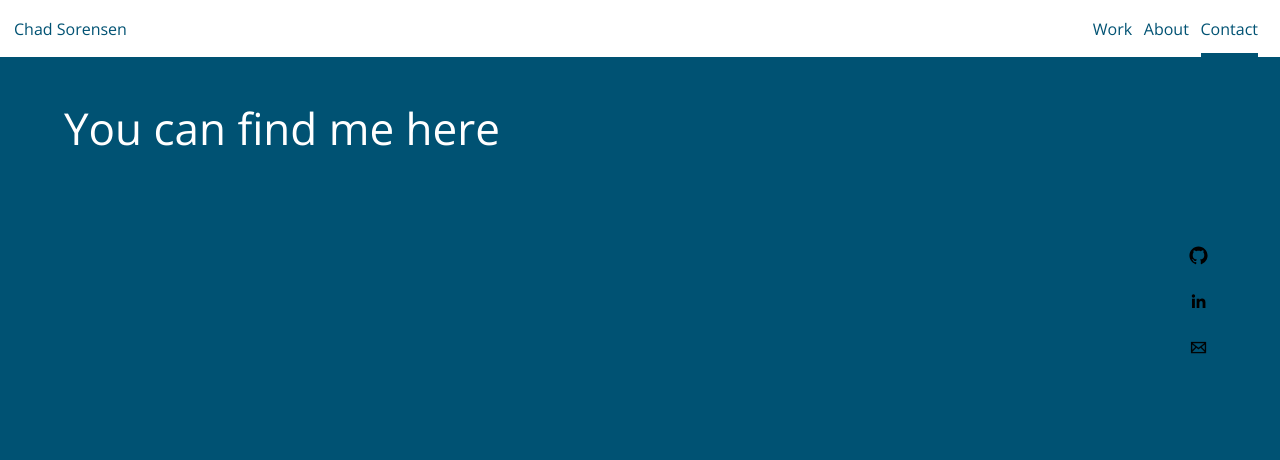
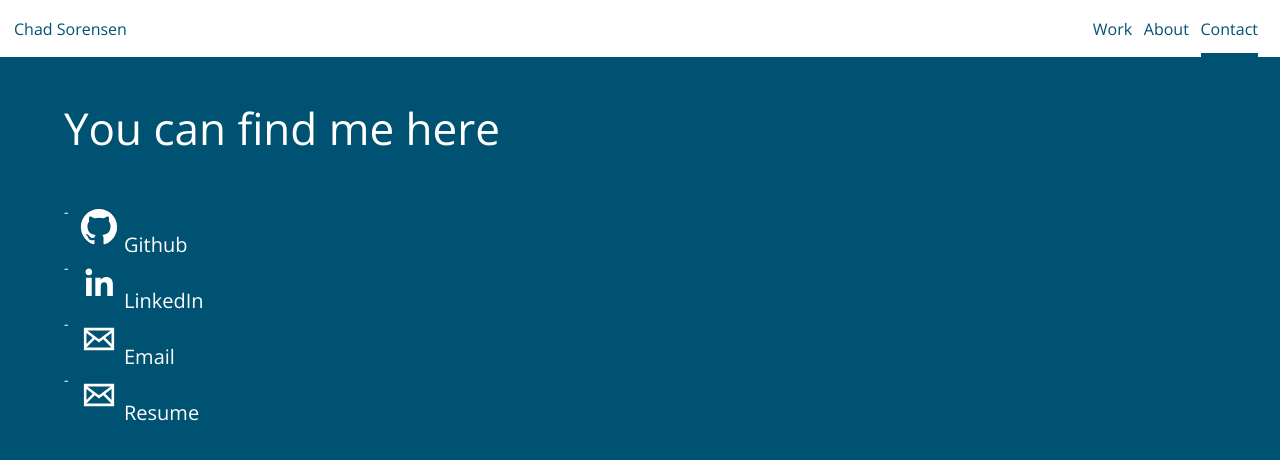
Before and after one commit to chadsorensen/portfolio, a website: page contact.html in a window 1280 px wide. Drawn offline with nearby package versions, Linux system fonts and the light colour scheme.

Commit message:
started working out the contact page

```diff
--- a/contact.html
+++ b/contact.html
@@ -28,10 +28,14 @@
     <div class="cd-contact cd-template cd-main-content">
       <div>
         <h1>You can find me here</h1>
-        <div class="content-style-social">
-          <a class="github" href="https://github.com/chadsorensen"><svg viewBox="0 0 512 512"><path d="M256 70.7c-102.6 0-185.9 83.2-185.9 185.9 0 82.1 53.3 151.8 127.1 176.4 9.3 1.7 12.3-4 12.3-8.9V389.4c-51.7 11.3-62.5-21.9-62.5-21.9 -8.4-21.5-20.6-27.2-20.6-27.2 -16.9-11.5 1.3-11.3 1.3-11.3 18.7 1.3 28.5 19.2 28.5 19.2 16.6 28.4 43.5 20.2 54.1 15.4 1.7-12 6.5-20.2 11.8-24.9 -41.3-4.7-84.7-20.6-84.7-91.9 0-20.3 7.3-36.9 19.2-49.9 -1.9-4.7-8.3-23.6 1.8-49.2 0 0 15.6-5 51.1 19.1 14.8-4.1 30.7-6.2 46.5-6.3 15.8 0.1 31.7 2.1 46.6 6.3 35.5-24 51.1-19.1 51.1-19.1 10.1 25.6 3.8 44.5 1.8 49.2 11.9 13 19.1 29.6 19.1 49.9 0 71.4-43.5 87.1-84.9 91.7 6.7 5.8 12.8 17.1 12.8 34.4 0 24.9 0 44.9 0 51 0 4.9 3 10.7 12.4 8.9 73.8-24.6 127-94.3 127-176.4C441.9 153.9 358.6 70.7 256 70.7z"></path></svg><span>Github</span></a>
-          <a class="linkedin" href="https://www.linkedin.com/in/chad-sorensen-29308416"><svg viewBox="0 0 512 512"><path d="M186.4 142.4c0 19-15.3 34.5-34.2 34.5 -18.9 0-34.2-15.4-34.2-34.5 0-19 15.3-34.5 34.2-34.5C171.1 107.9 186.4 123.4 186.4 142.4zM181.4 201.3h-57.8V388.1h57.8V201.3zM273.8 201.3h-55.4V388.1h55.4c0 0 0-69.3 0-98 0-26.3 12.1-41.9 35.2-41.9 21.3 0 31.5 15 31.5 41.9 0 26.9 0 98 0 98h57.5c0 0 0-68.2 0-118.3 0-50-28.3-74.2-68-74.2 -39.6 0-56.3 30.9-56.3 30.9v-25.2H273.8z"></path></svg><span>LinkedIn</span></a>
-          <a class="email" href="#"><svg viewBox="0 0 512 512"><path d="M101.3 141.6v228.9h0.3 308.4 0.8V141.6H101.3zM375.7 167.8l-119.7 91.5 -119.6-91.5H375.7zM127.6 194.1l64.1 49.1 -64.1 64.1V194.1zM127.8 344.2l84.9-84.9 43.2 33.1 43-32.9 84.7 84.7L127.8 344.2 127.8 344.2zM384.4 307.8l-64.4-64.4 64.4-49.3V307.8z"></path></svg><span>Email</span></a>
+        <!-- <div class="content-style-social"> -->
+        <div class="social">
+          <ul>
+            <li><a class="github" href="https://github.com/chadsorensen"><svg viewBox="0 0 512 512"><path d="M256 70.7c-102.6 0-185.9 83.2-185.9 185.9 0 82.1 53.3 151.8 127.1 176.4 9.3 1.7 12.3-4 12.3-8.9V389.4c-51.7 11.3-62.5-21.9-62.5-21.9 -8.4-21.5-20.6-27.2-20.6-27.2 -16.9-11.5 1.3-11.3 1.3-11.3 18.7 1.3 28.5 19.2 28.5 19.2 16.6 28.4 43.5 20.2 54.1 15.4 1.7-12 6.5-20.2 11.8-24.9 -41.3-4.7-84.7-20.6-84.7-91.9 0-20.3 7.3-36.9 19.2-49.9 -1.9-4.7-8.3-23.6 1.8-49.2 0 0 15.6-5 51.1 19.1 14.8-4.1 30.7-6.2 46.5-6.3 15.8 0.1 31.7 2.1 46.6 6.3 35.5-24 51.1-19.1 51.1-19.1 10.1 25.6 3.8 44.5 1.8 49.2 11.9 13 19.1 29.6 19.1 49.9 0 71.4-43.5 87.1-84.9 91.7 6.7 5.8 12.8 17.1 12.8 34.4 0 24.9 0 44.9 0 51 0 4.9 3 10.7 12.4 8.9 73.8-24.6 127-94.3 127-176.4C441.9 153.9 358.6 70.7 256 70.7z"></path></svg><span>Github</span></a></li>
+            <li><a class="linkedin" href="https://www.linkedin.com/in/chad-sorensen-29308416"><svg viewBox="0 0 512 512"><path d="M186.4 142.4c0 19-15.3 34.5-34.2 34.5 -18.9 0-34.2-15.4-34.2-34.5 0-19 15.3-34.5 34.2-34.5C171.1 107.9 186.4 123.4 186.4 142.4zM181.4 201.3h-57.8V388.1h57.8V201.3zM273.8 201.3h-55.4V388.1h55.4c0 0 0-69.3 0-98 0-26.3 12.1-41.9 35.2-41.9 21.3 0 31.5 15 31.5 41.9 0 26.9 0 98 0 98h57.5c0 0 0-68.2 0-118.3 0-50-28.3-74.2-68-74.2 -39.6 0-56.3 30.9-56.3 30.9v-25.2H273.8z"></path></svg><span>LinkedIn</span></a></li>
+            <li><a class="email" href="#"><svg viewBox="0 0 512 512"><path d="M101.3 141.6v228.9h0.3 308.4 0.8V141.6H101.3zM375.7 167.8l-119.7 91.5 -119.6-91.5H375.7zM127.6 194.1l64.1 49.1 -64.1 64.1V194.1zM127.8 344.2l84.9-84.9 43.2 33.1 43-32.9 84.7 84.7L127.8 344.2 127.8 344.2zM384.4 307.8l-64.4-64.4 64.4-49.3V307.8z"></path></svg><span>Email</span></a></li>
+            <li><a class="resume" href="resume.html" data-type="page-transition"><svg viewBox="0 0 512 512"><path d="M101.3 141.6v228.9h0.3 308.4 0.8V141.6H101.3zM375.7 167.8l-119.7 91.5 -119.6-91.5H375.7zM127.6 194.1l64.1 49.1 -64.1 64.1V194.1zM127.8 344.2l84.9-84.9 43.2 33.1 43-32.9 84.7 84.7L127.8 344.2 127.8 344.2zM384.4 307.8l-64.4-64.4 64.4-49.3V307.8z"></path></svg><span>Resume</span></a></li>
+          </ul>
         </div>
       </div>
     </div>
--- /dev/null
+++ b/css/_contact.scss
@@ -0,0 +1,22 @@
+// ==========================================================================
+// ★ CONTACT
+// ==========================================================================
+main .cd-main-content.cd-contact {
+  overflow-y: auto;
+  h2 {
+    font-weight: 500;
+  }
+  .social {
+    svg {
+      display: inline-block;
+      @include size(50px);
+      path {
+        fill: #fff;
+      }
+    }
+    span {
+      display: inline-block;
+      font-size: 2rem;
+    }
+  }
+}
--- a/css/_resume.scss
+++ b/css/_resume.scss
@@ -3,6 +3,7 @@
 // ==========================================================================
 main .cd-main-content.cd-resume {
   overflow-y: auto;
+  background: $color-2;
   h2,
   h3,
   h4 {
--- a/css/application.scss
+++ b/css/application.scss
@@ -8,6 +8,7 @@
 @import 'layout';
 @import 'social';
 @import 'work';
+@import 'contact';
 @import 'resume';
 // @import 'morph'; // responsive grid and media querie
 
```
Also changed, not shown: resume.html (+1 -1 lines), dist/css/application.min.css, 1 other file.
